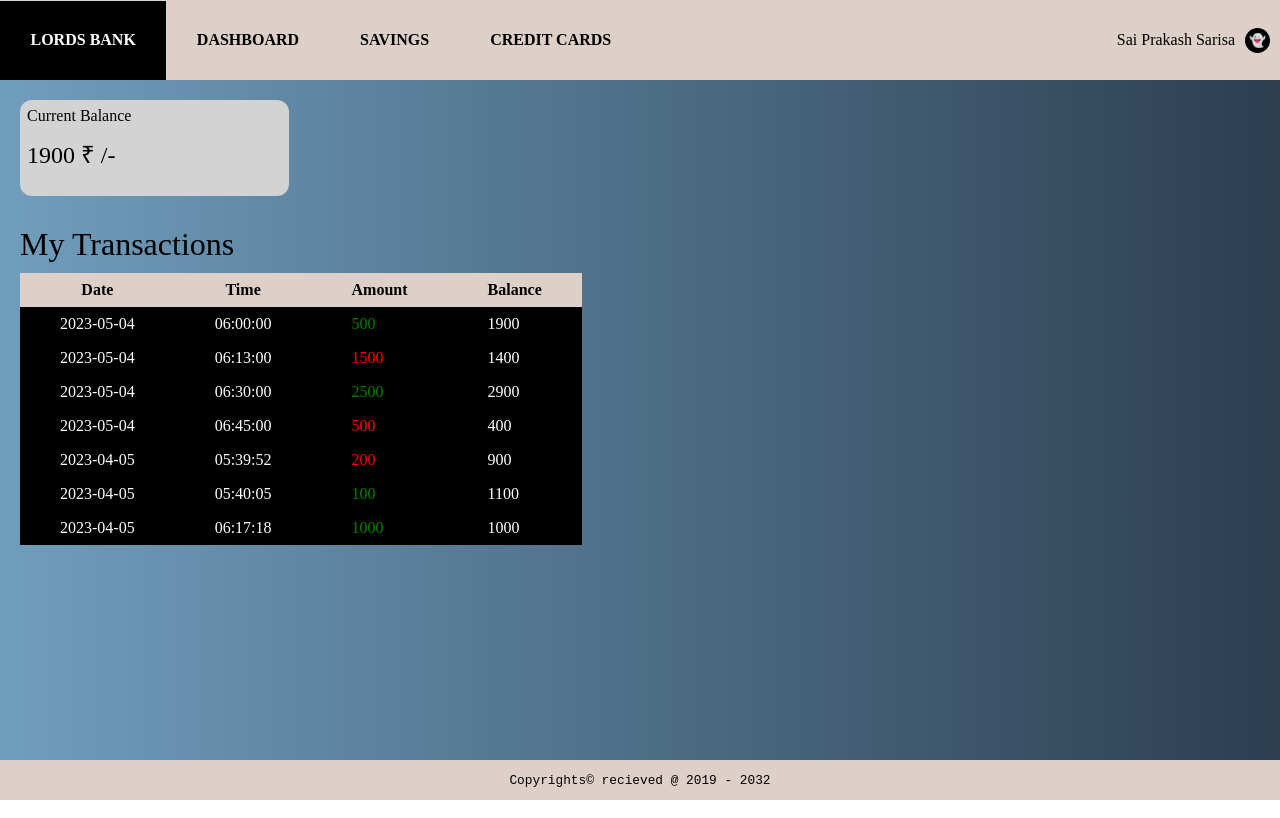
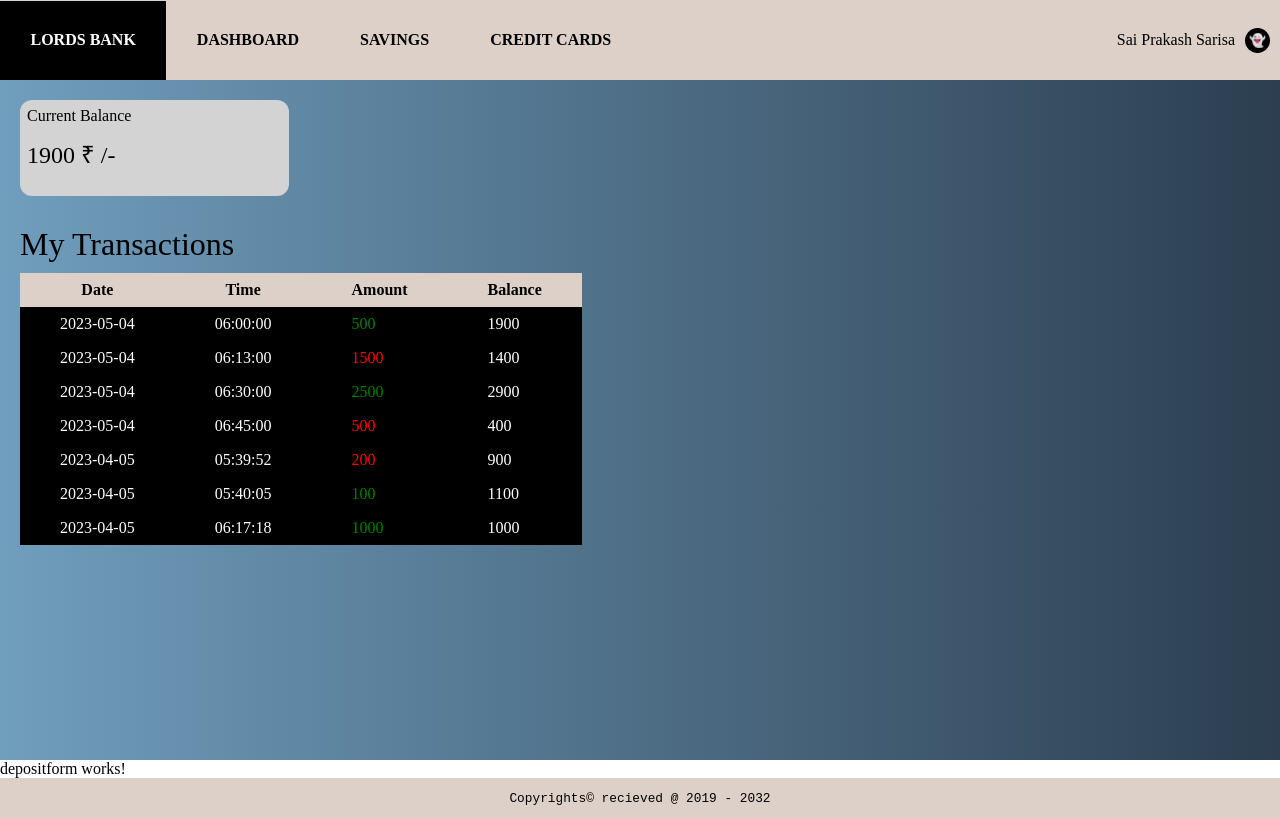
Before and after one commit to SaiPrakashSarisa/angular-STACKBLITZ-banking-app, an Angular app: page /usersavings in a window 1280 px wide. Built offline with nearby package versions, Linux system fonts and the light colour scheme.

Commit message:
2 files modified, 3 added

```diff
--- a/src/app/app.module.ts
+++ b/src/app/app.module.ts
@@ -16,6 +16,7 @@ import { UserdataComponent } from './userdata/userdata.component';
 import { SavingComponent } from './saving/saving.component';
 import { CreditcardComponent } from './creditcard/creditcard.component';
 import { CardComponent } from './card/card.component';
+import { DepositformComponent } from './saving/depositform/depositform.component';
 
 @NgModule({
   declarations: [
@@ -32,6 +33,7 @@ import { CardComponent } from './card/card.component';
     SavingComponent,
     CreditcardComponent,
     CardComponent,
+    DepositformComponent,
   ],
   imports: [BrowserModule, ReactiveFormsModule, FormsModule, AppRoutingModule],
   providers: [],
--- /dev/null
+++ b/src/app/saving/depositform/depositform.component.html
@@ -0,0 +1,3 @@
+<p>
+depositform works!
+</p>
--- /dev/null
+++ b/src/app/saving/depositform/depositform.component.ts
@@ -0,0 +1,15 @@
+import { Component, OnInit } from '@angular/core';
+
+@Component({
+  selector: 'app-depositform',
+  templateUrl: './depositform.component.html',
+  styleUrls: ['./depositform.component.css']
+})
+export class DepositformComponent implements OnInit {
+
+  constructor() { }
+
+  ngOnInit() {
+  }
+
+}
--- a/src/app/saving/saving.component.html
+++ b/src/app/saving/saving.component.html
@@ -34,4 +34,7 @@
   </div>
   <div class="payment"></div>
 </div>
+<div class="deposit">
+  <app-depositform></app-depositform>
+</div>
 <app-footer></app-footer>
```
Also changed, not shown: src/app/saving/depositform/depositform.component.css (added).
